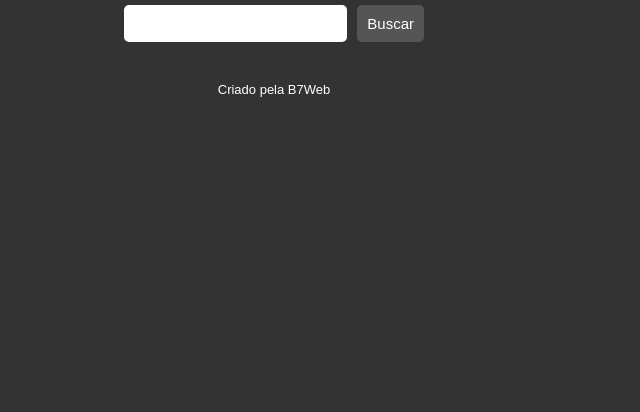
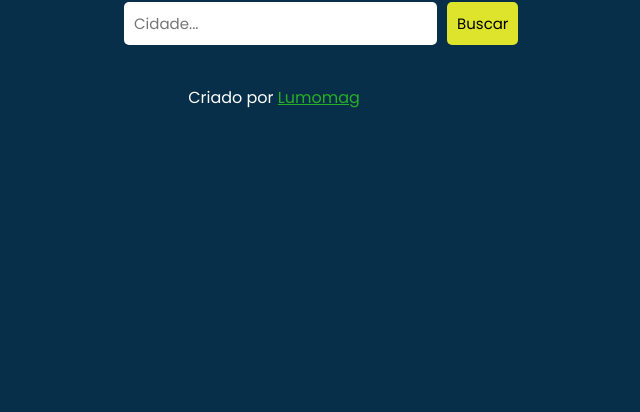
Before and after one commit to Lumomag/App-de-Clima, a plain HTML site: page index.html in a window 1280 px wide. Shown: the part 388-800 px from the top of the page, without its empty margins (366-1006 px from the left). Drawn offline with Linux system fonts and the light colour scheme.

Commit message:
Embelezar

```diff
--- a/index.html
+++ b/index.html
@@ -1,6 +1,10 @@
 <!DOCTYPE html>
 <html lang="pt">
 <head>
+    <link rel="preconnect" href="https://fonts.googleapis.com">
+    <link rel="preconnect" href="https://fonts.gstatic.com" crossorigin>
+    <link href="https://fonts.googleapis.com/css2?family=Poppins:wght@400;700&display=swap" rel="stylesheet">
+
     <meta charset="UTF-8">
     <meta http-equiv="X-UA-Compatible" content="IE=edge">
     <meta name="viewport" content="width=device-width, initial-scale=1.0">
@@ -11,7 +15,7 @@
     <h1>Clima</h1>
 
     <form class="busca">
-        <input type="search" id="searchInput" />
+        <input type="search" id="searchInput" placeholder="Cidade..."/>
         <button>Buscar</button>
     </form>
 
@@ -36,7 +40,7 @@
 
     <div class="aviso"></div>
 
-    <footer>Criado pela B7Web</footer>
+    <footer>Criado por <a target="_blank" href="https://github.com/Lumomag/App-de-Clima">Lumomag</a></footer>
 
     <script src="script.js"></script>
 </body>
--- a/style.css
+++ b/style.css
@@ -2,6 +2,7 @@
     margin: 0;
     padding: 0;
     box-sizing: border-box;
+    font-family: 'Poppins', sans-serif;
 }
 
 body {
@@ -10,7 +11,7 @@ body {
     justify-content: center;
     align-items: center;
     flex-direction: column;
-    background-color: #333;
+    background-color: rgb(8 47 73);;
     font-family: Arial, Helvetica, sans-serif;
 }
 
@@ -35,8 +36,8 @@ h1 {
     padding: 10px;
     font-size: 15px;
     border: 0;
-    background-color: #555;
-    color: #FFF;
+    background-color: #dee42b;
+    color: #000;
     border-radius: 5px;
     margin-left: 10px;
     cursor: pointer;
@@ -48,7 +49,7 @@ h1 {
 .resultado {
     width: 300px;
     display: none;
-    border: 1px dotted #FFF;
+    border: 1px solid #FFF;
     margin-top: 20px;
     border-radius: 5px;
     background-color: rgba(0, 0, 0, 0.2);
@@ -120,5 +121,9 @@ h1 {
 footer {
     margin-top: 20px;
     color: #FFF;
-    font-size: 13px;
+    font-size: 16px;
 }
+
+footer a {
+    color: rgb(39, 174, 39);
+}
```
